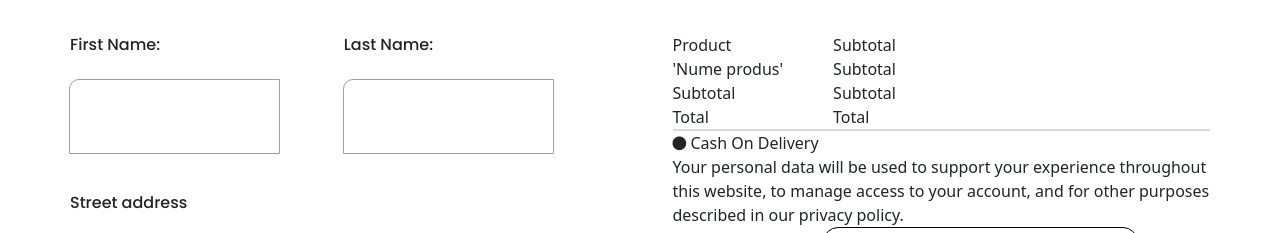
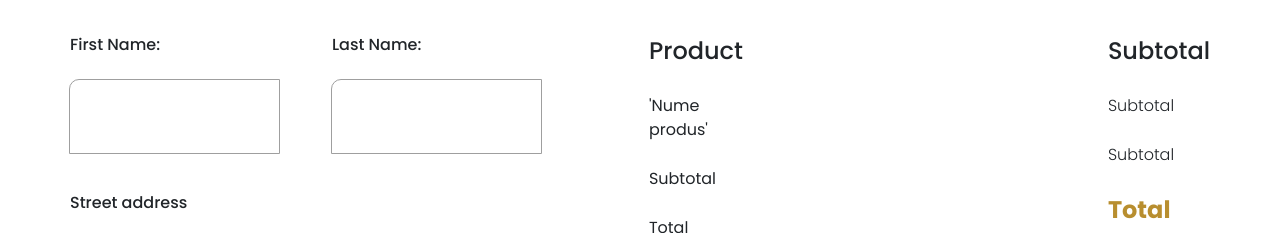
Before and after one commit to idragos00/E-commerce-website, a website: page checkout.html in a window 1280 px wide. Shown: the part 567-800 px from the top of the page. Drawn offline with nearby package versions, Linux system fonts and the light colour scheme.

Commit message:
checkout

```diff
--- a/style.scss
+++ b/style.scss
@@ -602,29 +602,74 @@ body {
       .billing-flex-container {
         display: flex;
         gap: 50px;
+        span {
+          margin-bottom: 25px;
+        }
 
         .billing-left-flex {
           display: flex;
           flex-direction: column;
           span:first-of-type {
+            font-family: "Poppins", sans-serif;
+            font-size: 24px;
+            font-weight: 500;
+            line-height: 36px;
+            text-align: left;
           }
           span:nth-of-type(2) {
+            font-family: "Poppins", sans-serif;
+            font-size: 16px;
+            font-weight: 400;
+            line-height: 24px;
+            text-align: left;
           }
           span:nth-of-type(3) {
+            font-family: "Poppins", sans-serif;
+            font-size: 16px;
+            font-weight: 400;
+            line-height: 24px;
+            text-align: left;
           }
           span:nth-of-type(4) {
+            font-family: "Poppins", sans-serif;
+            font-size: 16px;
+            font-weight: 400;
+            line-height: 24px;
+            text-align: left;
           }
         }
         .billing-right-flex {
           display: flex;
           flex-direction: column;
+          margin-left: 315px;
           span:first-of-type {
+            font-family: "Poppins", sans-serif;
+            font-size: 24px;
+            font-weight: 500;
+            line-height: 36px;
+            text-align: left;
           }
           span:nth-of-type(2) {
+            font-family: "Poppins", sans-serif;
+            font-size: 16px;
+            font-weight: 300;
+            line-height: 24px;
+            text-align: left;
           }
           span:nth-of-type(3) {
+            font-family: "Poppins", sans-serif;
+            font-size: 16px;
+            font-weight: 300;
+            line-height: 24px;
+            text-align: left;
           }
           span:nth-of-type(4) {
+            font-family: Poppins;
+            font-size: 24px;
+            font-weight: 700;
+            line-height: 36px;
+            text-align: left;
+            color: #b88e2f;
           }
         }
       }
```
Also changed, not shown: style.css, style.min.css.
